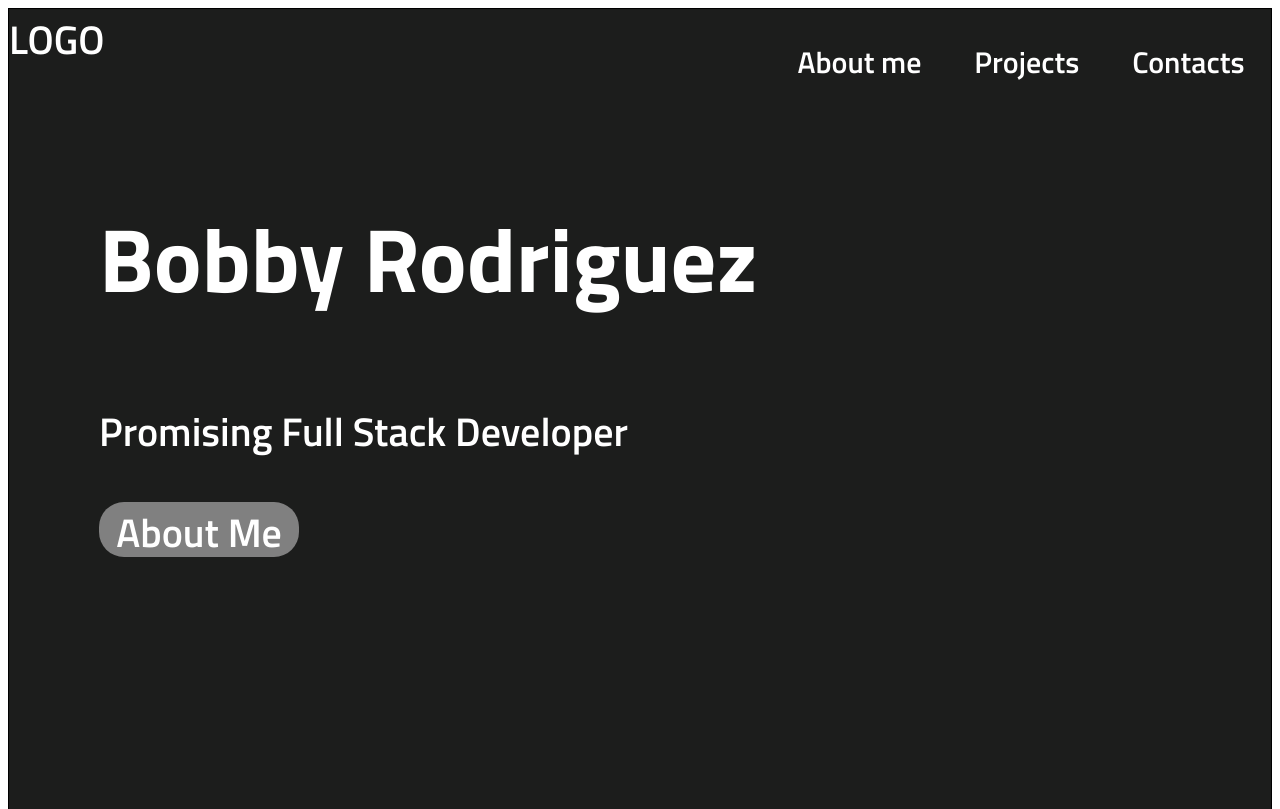
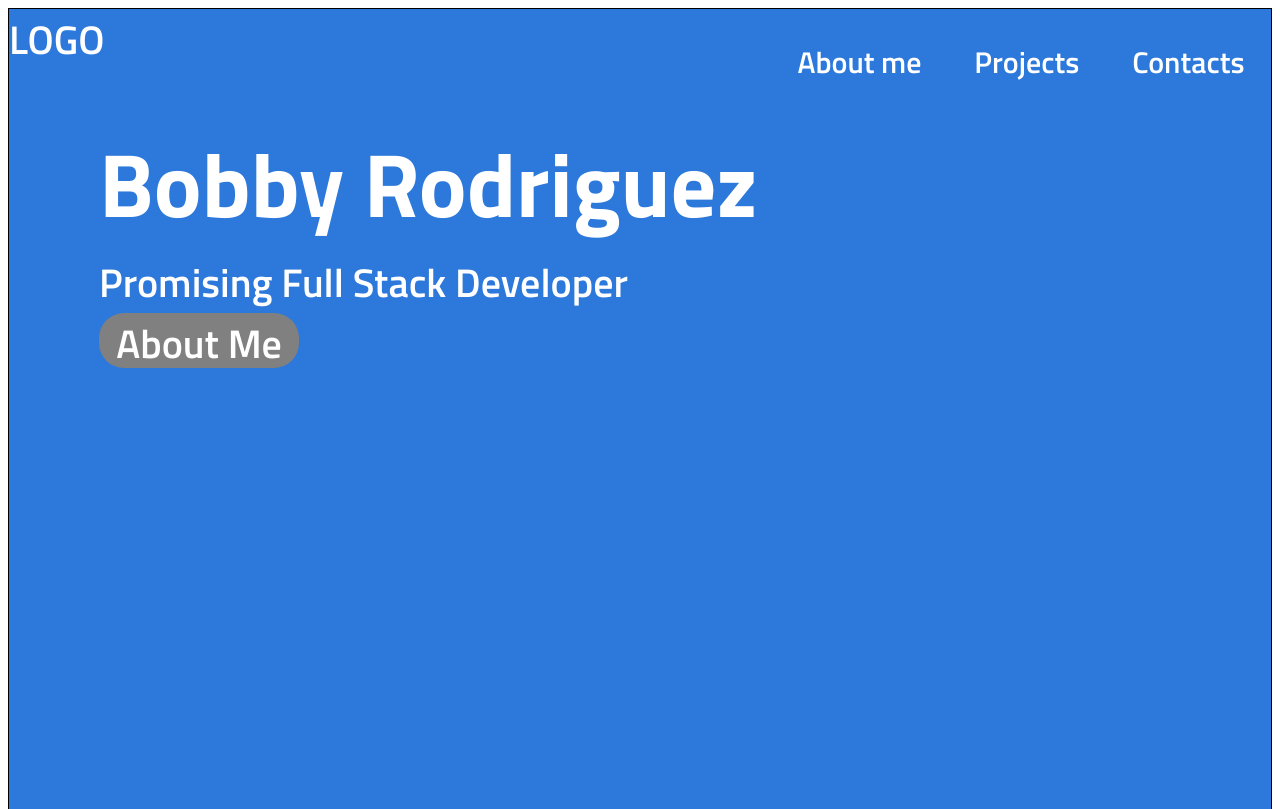
Before and after one commit to BobbyRayRod/coding-portfolio, a plain HTML site: page index.html in a window 1280 px wide. Shown: the top 809 px of the page. Drawn offline with Linux system fonts and the light colour scheme; files whose address does not match are found by name; a web font is replaced by a local one.

Commit message:
Styled the background color, put margins on different items

```diff
--- a/assets/style.css
+++ b/assets/style.css
@@ -9,7 +9,7 @@ section {
 }
 
 .hero {
-    background-color: #1c1d1c;
+    background-color: #2C78DB;
     height: 100vh;
     color: white;
     font-size: 40px;
@@ -17,7 +17,7 @@ section {
 
 footer {
   height: 500px;
-  background-color: blueviolet;
+  background-color: #233349;
 }
 
 nav {
@@ -40,9 +40,11 @@ li {
 
 h1 {
     font-size: 90px;
-
+    margin: 0;
 }
-
+p {
+    margin: 0;
+}
 .hero-text {
     margin-left: 90px;
 }
```
